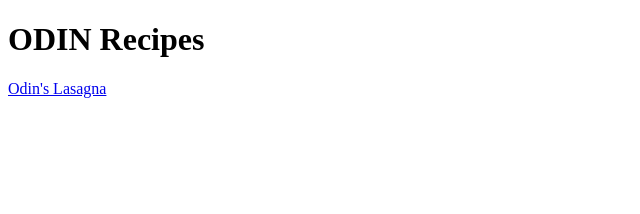
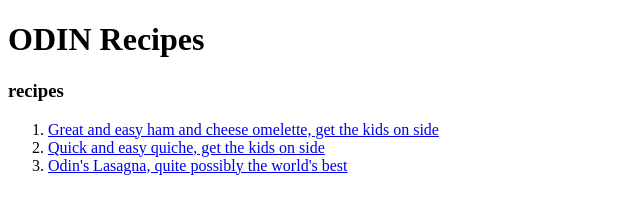
Before and after one commit to byyten/odin-recipes, a plain HTML site: page index.html in a window 1280 px wide. Shown: the whole page, without its empty margins (0-640 px from the left). Drawn offline with Linux system fonts and the light colour scheme.

Commit message:
Create basic 3 page recipe web site

```diff
--- a/index.html
+++ b/index.html
@@ -9,7 +9,19 @@
 
 <body>
     <h1>ODIN Recipes</h1>
-        <a href="./recipes/lasagna.html">Odin's Lasagna</a>
+
+    <h3>recipes</h3>
+    <ol>
+        <li>
+            <a href="ham-cheese-omelette.html">Great and easy ham and cheese omelette, get the kids on side</a>
+        </li>
+        <li>
+            <a href="quick-quiche.html">Quick and easy quiche, get the kids on side</a>
+
+        </li>
+        <li><a href="./recipes/lasagna.html">Odin's Lasagna, quite possibly the world's best</a></li>
+    </ol>
+
 </body>
 
 </html>
```
Also changed, not shown: recipes/ham-cheese-omelette.html (+15 -2 lines), recipes/lasagna.html (+20 -3 lines), recipes/quick-quiche.html (+21 -3 lines). Lines whose indentation alone changed are shown as unchanged.
